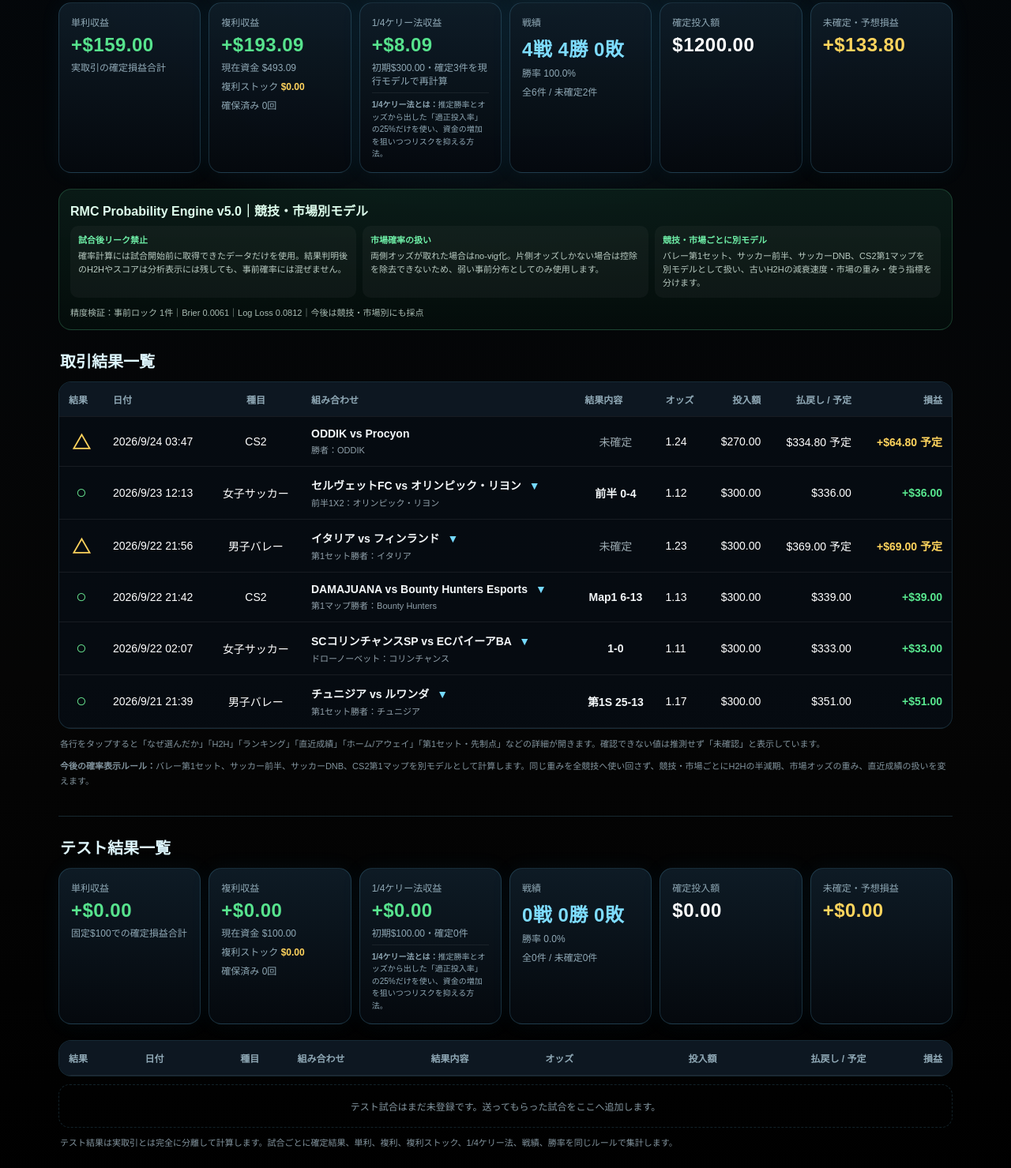
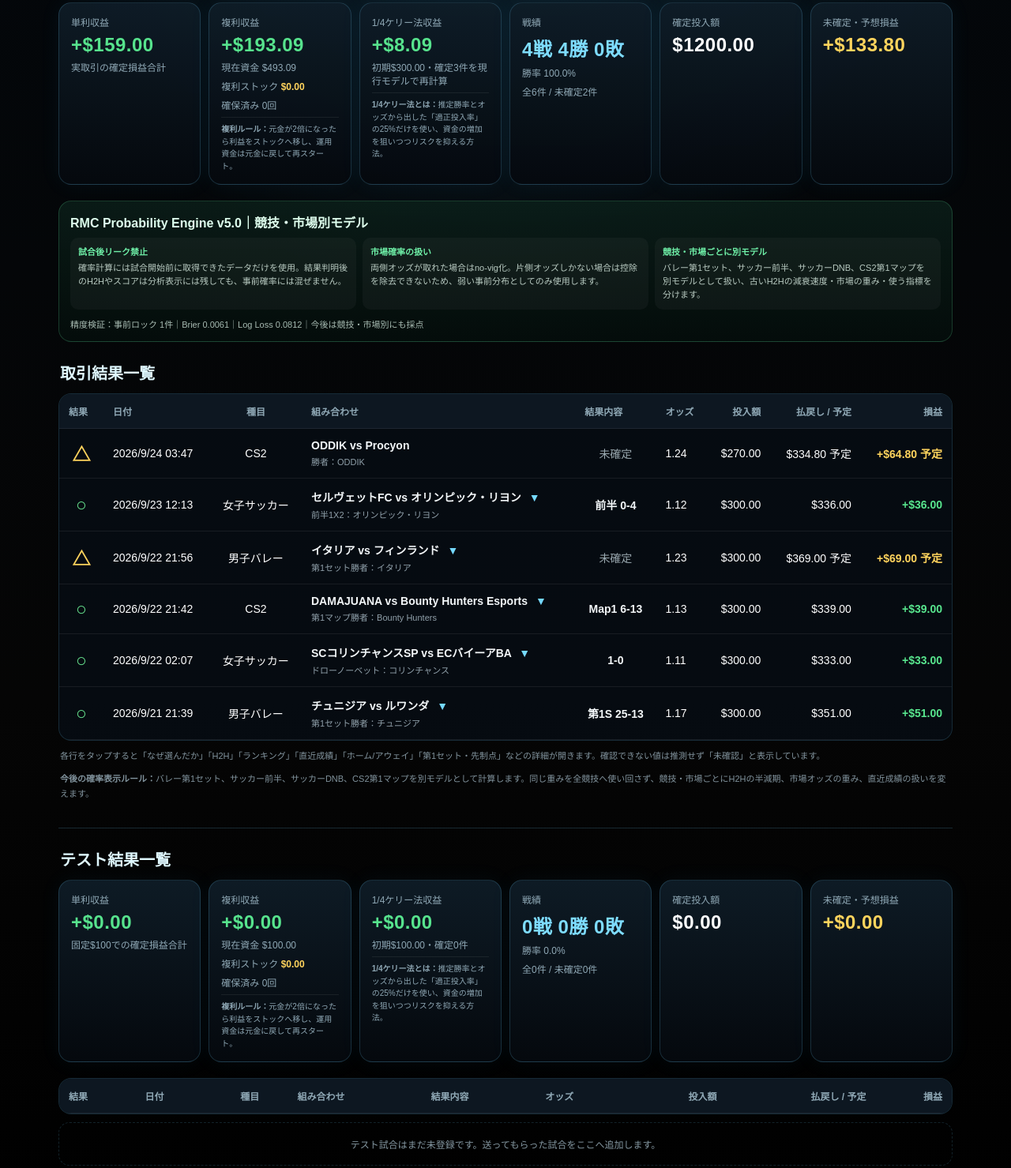
Before and after one commit to rokisinsa/RMC, a plain HTML site: page analysis.html in a window 1280 px wide. Shown: the part 208-1687 px from the top of the page at 79% size. Drawn offline with Linux system fonts and the light colour scheme.

Commit message:
Add concise compound reset explanation to both summary cards

```diff
--- a/analysis.html
+++ b/analysis.html
@@ -17,6 +17,7 @@ body{min-height:100svh;background:radial-gradient(circle at 50% 0%,rgba(70,190,2
 .card{border:1px solid rgba(110,210,255,.18);background:linear-gradient(180deg,rgba(15,29,40,.92),rgba(5,9,14,.95));border-radius:16px;padding:15px;box-shadow:0 0 28px rgba(44,169,230,.06)}
 .label{font-size:12px;color:#8fa8b5;margin-bottom:7px}
 .kelly-explain{margin-top:7px;padding-top:7px;border-top:1px solid rgba(255,255,255,.07);font-size:10px;line-height:1.55;color:#8fa8b5}
+.compound-explain{margin-top:7px;padding-top:7px;border-top:1px solid rgba(255,255,255,.07);font-size:10px;line-height:1.55;color:#8fa8b5}
 .value{font-size:24px;font-weight:800;letter-spacing:.02em}
 .plus{color:#57e38d}.minus{color:#ff6b78}.blue{color:#7edcff}.gold{color:#ffd45d}.muted{color:#8d9aa1}
 .section-title{font-size:20px;margin:24px 2px 12px;color:#dff8ff}
@@ -190,7 +191,7 @@ th.sport-head{text-align:center;color:#8fa8b5;white-space:nowrap;font-weight:700
 
 <section class="summary">
   <div class="card"><div class="label">単利収益</div><div class="value plus" id="simpleProfit">+$0.00</div><div class="label" style="margin-top:5px">実取引の確定損益合計</div></div>
-  <div class="card"><div class="label">複利収益</div><div class="value plus" id="compoundProfit">+$0.00</div><div class="label" id="compoundNote" style="margin-top:5px">現在資金 $0.00</div><div class="label" style="margin-top:6px">複利ストック <strong id="compoundStock" style="color:#ffd45d">$0.00</strong></div><div class="label" id="compoundStockNote" style="margin-top:3px">確保済み 0回</div></div>
+  <div class="card"><div class="label">複利収益</div><div class="value plus" id="compoundProfit">+$0.00</div><div class="label" id="compoundNote" style="margin-top:5px">現在資金 $0.00</div><div class="label" style="margin-top:6px">複利ストック <strong id="compoundStock" style="color:#ffd45d">$0.00</strong></div><div class="label" id="compoundStockNote" style="margin-top:3px">確保済み 0回</div><div class="compound-explain"><strong>複利ルール：</strong>元金が2倍になったら利益をストックへ移し、運用資金は元金に戻して再スタート。</div></div>
   <div class="card"><div class="label">1/4ケリー法収益</div><div class="value plus" id="quarterKellyProfit">+$0.00</div><div class="label" id="quarterKellyNote" style="margin-top:5px">初期$300・現行モデルの事前確率で再計算</div><div class="kelly-explain"><strong>1/4ケリー法とは：</strong>推定勝率とオッズから出した「適正投入率」の25%だけを使い、資金の増加を狙いつつリスクを抑える方法。</div></div>
   <div class="card"><div class="label">戦績</div><div class="value blue" id="record">0戦 0勝 0敗</div><div class="label" id="winRate" style="margin-top:5px">勝率 0.0%</div><div class="label" id="allCount" style="margin-top:3px">全0件 / 未確定0件</div></div>
   <div class="card"><div class="label">確定投入額</div><div class="value" id="settledStake">$0.00</div></div>
@@ -516,7 +517,7 @@ th.sport-head{text-align:center;color:#8fa8b5;white-space:nowrap;font-weight:700
 
   <section class="summary">
     <div class="card"><div class="label">単利収益</div><div class="value plus" id="testSimpleProfit">+$0.00</div><div class="label" style="margin-top:5px">固定$100での確定損益合計</div></div>
-    <div class="card"><div class="label">複利収益</div><div class="value plus" id="testCompoundProfit">+$0.00</div><div class="label" id="testCompoundNote" style="margin-top:5px">現在資金 $100.00</div><div class="label" style="margin-top:6px">複利ストック <strong id="testCompoundStock" style="color:#ffd45d">$0.00</strong></div><div class="label" id="testCompoundStockNote" style="margin-top:3px">確保済み 0回</div></div>
+    <div class="card"><div class="label">複利収益</div><div class="value plus" id="testCompoundProfit">+$0.00</div><div class="label" id="testCompoundNote" style="margin-top:5px">現在資金 $100.00</div><div class="label" style="margin-top:6px">複利ストック <strong id="testCompoundStock" style="color:#ffd45d">$0.00</strong></div><div class="label" id="testCompoundStockNote" style="margin-top:3px">確保済み 0回</div><div class="compound-explain"><strong>複利ルール：</strong>元金が2倍になったら利益をストックへ移し、運用資金は元金に戻して再スタート。</div></div>
     <div class="card"><div class="label">1/4ケリー法収益</div><div class="value plus" id="testQuarterKellyProfit">+$0.00</div><div class="label" id="testQuarterKellyNote" style="margin-top:5px">初期$100・確定0件</div><div class="kelly-explain"><strong>1/4ケリー法とは：</strong>推定勝率とオッズから出した「適正投入率」の25%だけを使い、資金の増加を狙いつつリスクを抑える方法。</div></div>
     <div class="card"><div class="label">戦績</div><div class="value blue" id="testRecord">0戦 0勝 0敗</div><div class="label" id="testWinRate" style="margin-top:5px">勝率 0.0%</div><div class="label" id="testAllCount" style="margin-top:3px">全0件 / 未確定0件</div></div>
     <div class="card"><div class="label">確定投入額</div><div class="value" id="testSettledStake">$0.00</div></div>
```
